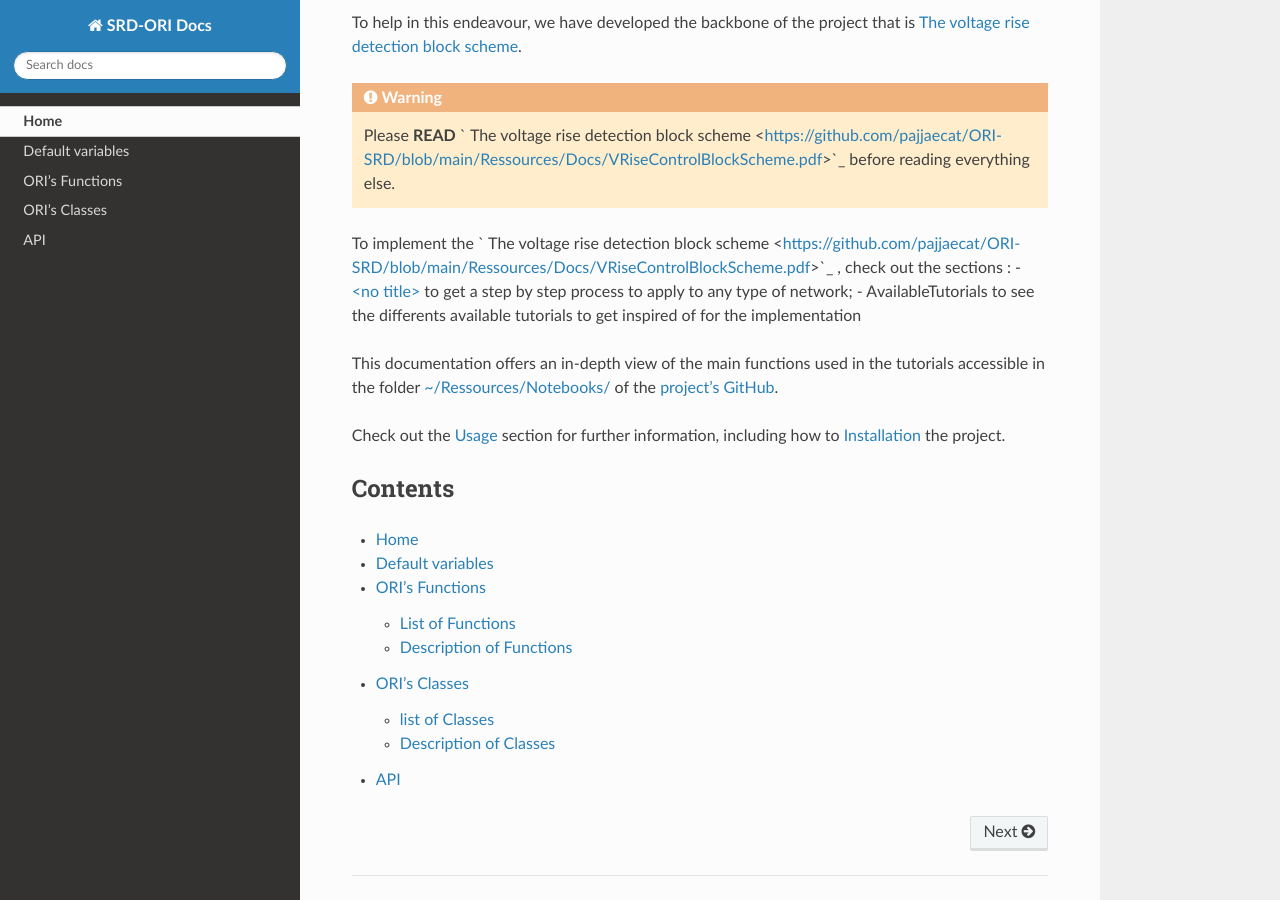
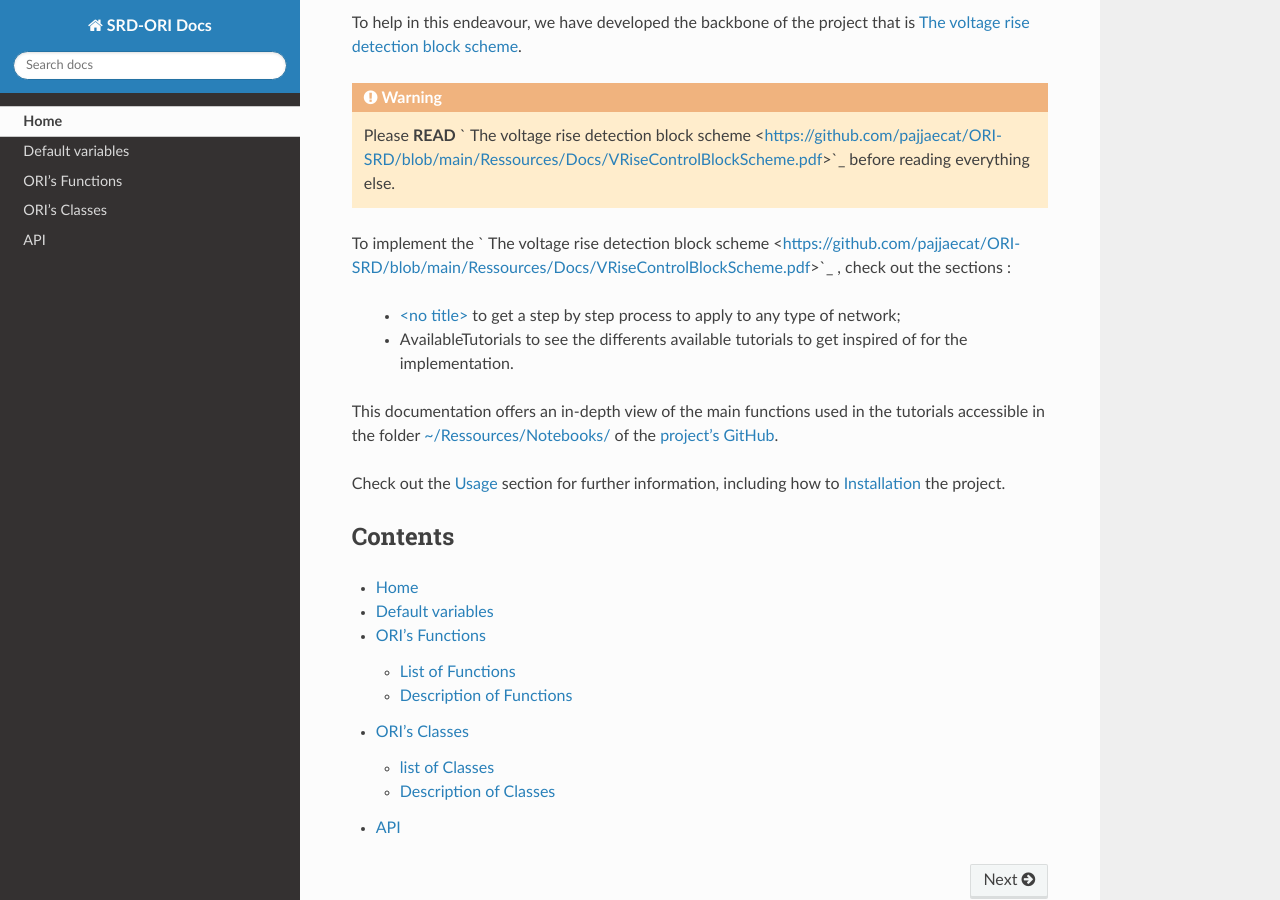
Before and after one commit to pajjaecat/ORI-SRD, a Sphinx documentation site: the page built from docs/index.rst, in a window 1280 px wide and 900 px high, scrolled down 1132 px. Built offline with Sphinx 7.4.7 and the Read the Docs theme 2.0.0, drawn with Linux system fonts in a browser that asks for light colours; pages that are not in the unit, such as notebooks, are missing from menus.

```diff
--- a/docs/index.rst
+++ b/docs/index.rst
@@ -29,8 +29,8 @@ To help in this endeavour, we have developed the backbone of the project that is
 
 To implement the ` The voltage rise detection block scheme <https://github.com/pajjaecat/ORI-SRD/blob/main/Ressources/Docs/VRiseControlBlockScheme.pdf>`_ ,
 check out the sections :
-- :doc:`howToUse` to get a step by step process to apply to any type of network;
-- :doc:`AvailableTutorials` to see the differents available tutorials to get inspired of for the implementation
+   - :doc:`howToUse` to get a step by step process to apply to any type of network;
+   - :doc:`AvailableTutorials` to see the differents available tutorials to get inspired of for the implementation.
 
 
 
```
